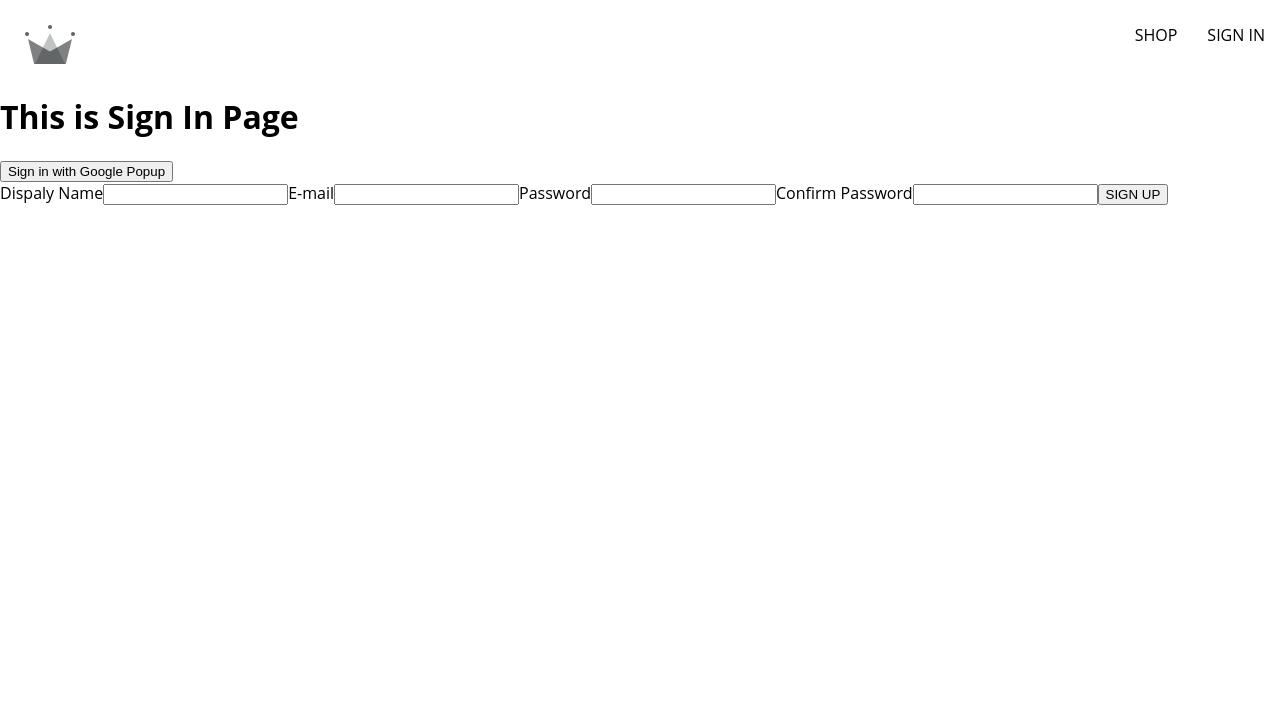
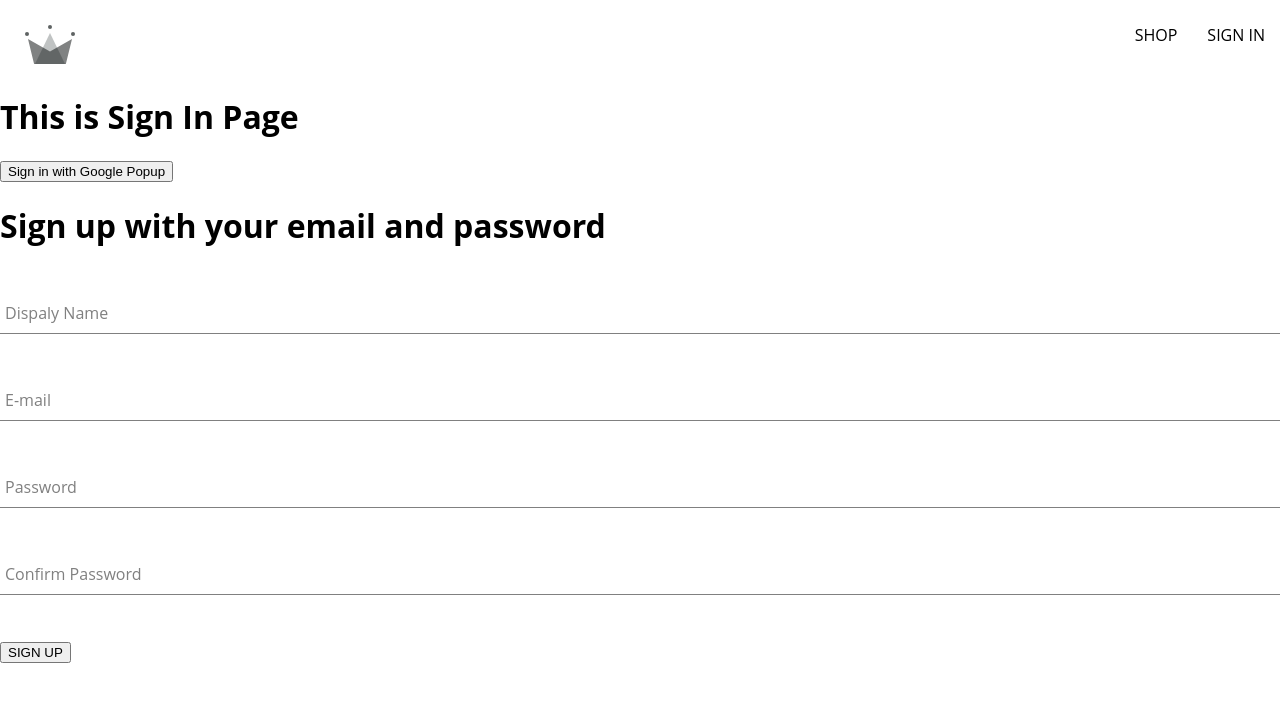
Before and after one commit to masudrana2779/eshop, a React (Create React App) app: page /sign-in in a window 1280 px wide. Shown: the top 702 px of the page. Built offline with nearby package versions, Linux system fonts and the light colour scheme; the HTML template or start-up script is replaced by a standard one.

Commit message:
formInput component create done and try to styled the input fields

```diff
--- /dev/null
+++ b/src/components/form-input/form-input.component.jsx
@@ -0,0 +1,20 @@
+import "./form-input.styles.scss";
+
+const FormInput = ({ lable, ...otherProps }) => {
+  return (
+    <div className="group">
+      <input className="form-input" {...otherProps} />
+      {lable && (
+        <label
+          className={`${
+            otherProps.value.length ? "shrink" : ""
+          } form-input-label `}
+        >
+          {lable}
+        </label>
+      )}
+    </div>
+  );
+};
+
+export default FormInput;
--- /dev/null
+++ b/src/components/form-input/form-input.styles.scss
@@ -0,0 +1,54 @@
+$sub-color: grey;
+$main-color: black;
+
+@mixin shrinkLabel {
+  top: -14px;
+  font-size: 12px;
+  color: $main-color;
+}
+
+.group {
+  position: relative;
+  margin: 45px 0;
+
+  .form-input {
+    background: none;
+    background-color: white;
+    color: $sub-color;
+    font-size: 18px;
+    padding: 10px 10px 10px 5px;
+    display: block;
+    width: 100%;
+    border: none;
+    border-radius: 0;
+    border-bottom: 1px solid $sub-color;
+    margin: 25px 0;
+
+    &:focus {
+      outline: none;
+    }
+
+    &:focus ~ .form-input-label {
+      @include shrinkLabel();
+    }
+  }
+
+  input[type='password'] {
+    letter-spacing: 0.3em;
+  }
+
+  .form-input-label {
+    color: $sub-color;
+    font-size: 16px;
+    font-weight: normal;
+    position: absolute;
+    pointer-events: none;
+    left: 5px;
+    top: 10px;
+    transition: 300ms ease all;
+
+    &.shrink {
+      @include shrinkLabel();
+    }
+  }
+}
--- a/src/components/sign-up-form/sign-up-form.component.jsx
+++ b/src/components/sign-up-form/sign-up-form.component.jsx
@@ -2,8 +2,9 @@ import { useState } from "react";
 
 import {
   createAuthUserWithEmailAndPassword,
-  createUserDocumentFromAuth
+  createUserDocumentFromAuth,
 } from "../../utils/firebase/firebase.utils";
+import FormInput from "../form-input/form-input.component";
 
 const defaultFormFields = {
   displayName: "",
@@ -53,9 +54,11 @@ const SignUpFrom = () => {
   };
 
   return (
+    <div>
+      <h1>Sign up with your email and password</h1>
       <form onSubmit={handleSubmit}>
-      <label>Dispaly Name</label>
-      <input
+        <FormInput
+          lable="Dispaly Name"
           type="text"
           name="displayName"
           value={displayName}
@@ -63,8 +66,8 @@ const SignUpFrom = () => {
           required
         />
 
-      <label>E-mail</label>
-      <input
+        <FormInput
+          lable="E-mail"
           type="email"
           name="email"
           value={email}
@@ -72,8 +75,8 @@ const SignUpFrom = () => {
           required
         />
 
-      <label>Password</label>
-      <input
+        <FormInput
+          lable="Password"
           type="password"
           name="password"
           value={password}
@@ -81,8 +84,8 @@ const SignUpFrom = () => {
           required
         />
 
-      <label>Confirm Password</label>
-      <input
+        <FormInput
+          lable="Confirm Password"
           type="password"
           name="confirmPassword"
           value={confirmPassword}
@@ -92,6 +95,7 @@ const SignUpFrom = () => {
 
         <button type="submit">SIGN UP</button>
       </form>
+    </div>
   );
 };
 
```
Lines whose indentation alone changed are shown as unchanged.
